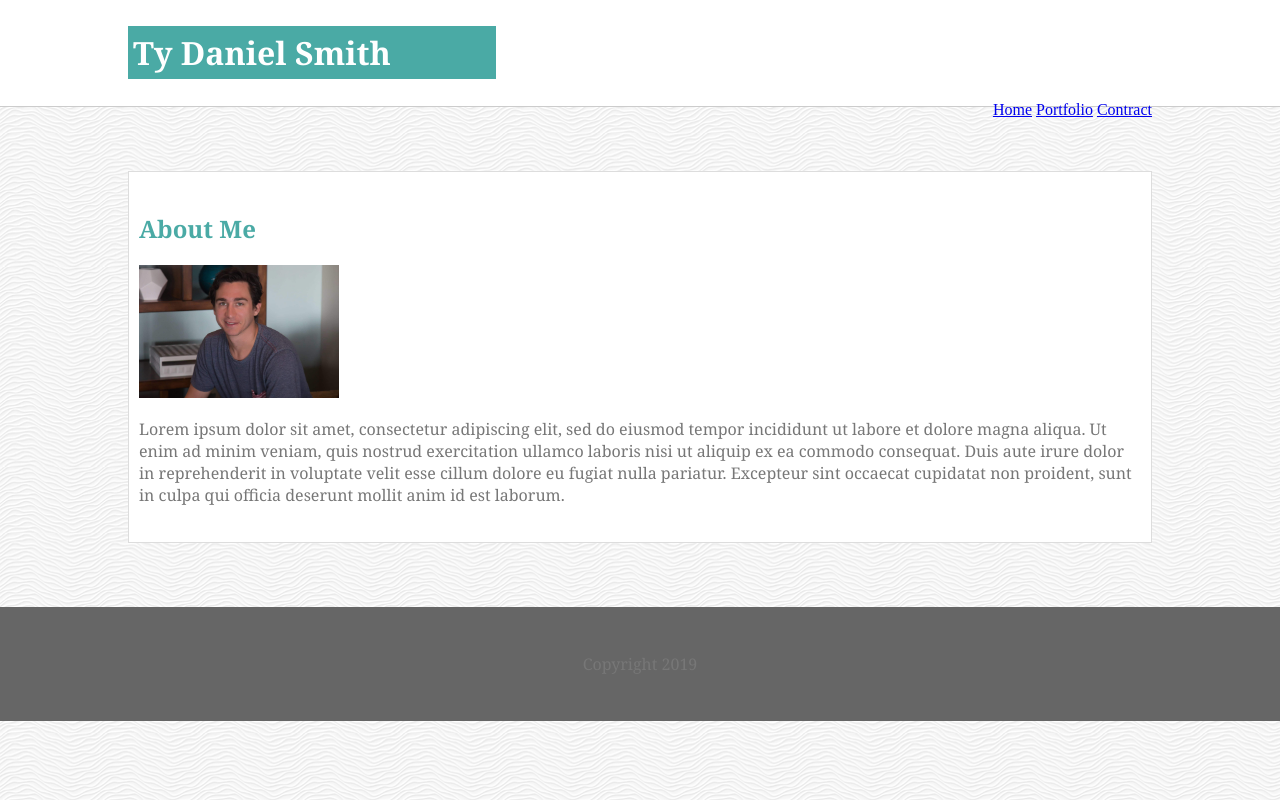
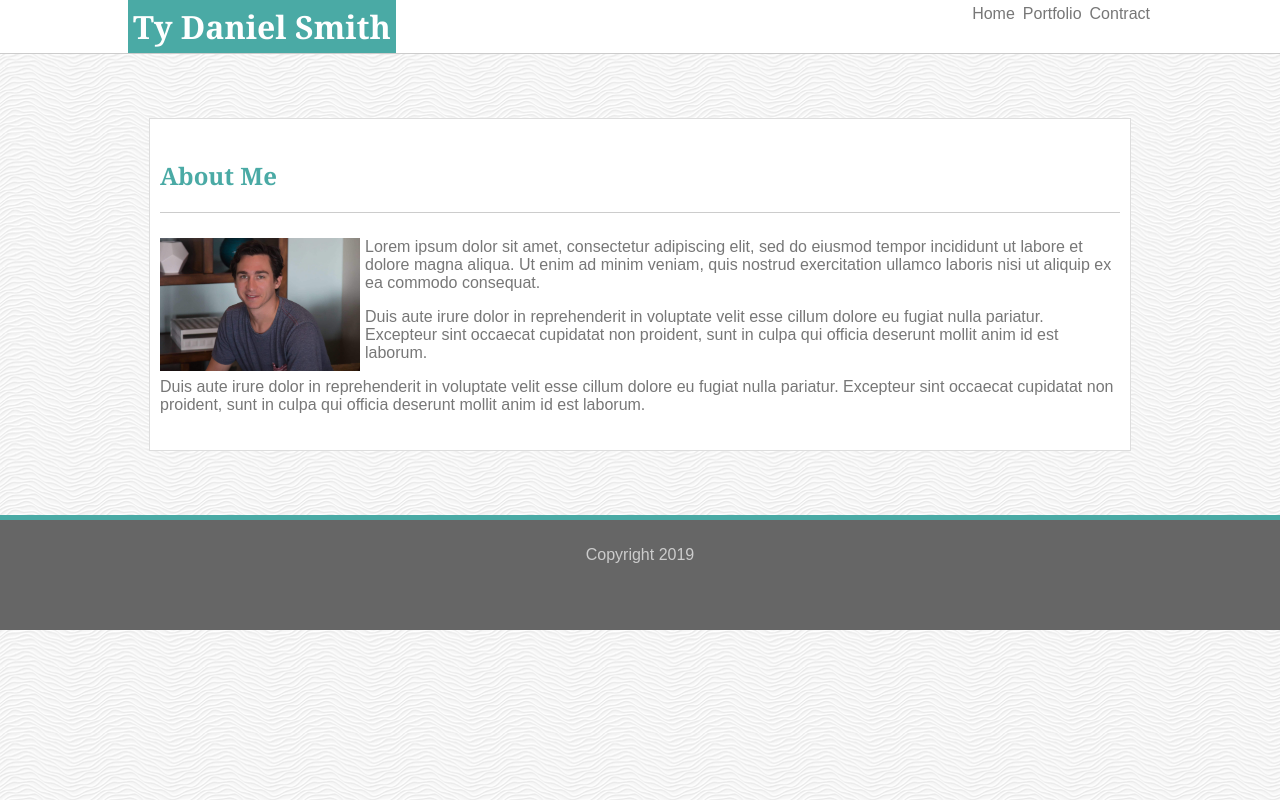
Before and after one commit to TyDSmith/basic-portfolio, a plain HTML site: page index.html in a window 1280 px wide. Drawn offline with Linux system fonts and the light colour scheme.

Commit message:
styling changes

```diff
--- a/assets/css/style.css
+++ b/assets/css/style.css
@@ -4,7 +4,11 @@ h1, h2, h3, h4, h5, h6{
     color: #4aaaa5;
 }
 p {
-    font-family: 'Georgia', Times, Times New Roman, serif;
+    font-family: 'Arial', 'Helvetica Neue', Helvetica, sans-serif;
+    color: #777777;
+}
+a {
+    font-family: 'Arial', 'Helvetica Neue', Helvetica, sans-serif;
     color: #777777
 }
 /*======== Inserting this to make header and footer full-width ========*/
@@ -23,8 +27,8 @@ html, body {
 
     background: #ffffff;
     padding: 5px 10%;
-
     border-bottom: solid 1px #cccccc;
+    min-height: 25px;
 }
 
 .header-name {
@@ -32,27 +36,52 @@ html, body {
     width: 35%;
     padding: 5px;
     background: #4aaaa5;
+    display: inline;
 }
 .header .main-menu {
     float: right;
+    display: inline;
+}
+
+.main-menu a{
+    text-decoration: none;
+    color: #777777;
+    padding: 5px 2px;
+}
+
+.main-menu a:hover{
+
 }
 /*======== Content ========*/
 
 .content{
     background: white;
-    margin: 5% 10%;
+    /* margin: 5% 10%; */
+    margin: 5% auto;
+    max-width: 960px;
     padding: 20px 10px;
     border: solid 1px #dddddd;
 }
 
-.content .content-header   {
-
+.content img {
+float: left;
+padding-right: 5px;
 }
 
+.content-header{
+border-bottom: solid 1px #cccccc;
+margin-bottom: 25px;
+}
 /*======== Footer ========*/
 
 .footer {
     text-align: center;
     background: #666666;
-    padding: 30px 0;
+    padding: 10px 0;
+    min-height: 90px;
+    border-top: solid 5px #4aaaa5;
 }
+
+.footer p{
+color: #cccccc;
+}
--- a/index.html
+++ b/index.html
@@ -15,9 +15,11 @@
             <h1 class="header-name">Ty Daniel Smith</h1>
 
         <span class="main-menu">
-            <a href="/index.html">Home</a>
-            <a href="/portfolio.html">Portfolio</a>
-            <a href="/contact.html">Contract</a>
+
+                <a href="/index.html">Home</a>
+                <a href="/portfolio.html">Portfolio</a>
+                <a href="/contact.html">Contract</a>
+
         </span>
     </div>
     <div class="home-content content">
@@ -25,7 +27,15 @@
             <h2>About Me</h2>
         </div>
         <img src="assets/images/TySmithHeadshot.jpg" alt="Ty Smith Headshot" width="200" class="profile-picture">
-        <p> Lorem ipsum dolor sit amet, consectetur adipiscing elit, sed do eiusmod tempor incididunt ut labore et dolore magna aliqua. Ut enim ad minim veniam, quis nostrud exercitation ullamco laboris nisi ut aliquip ex ea commodo consequat. Duis aute irure dolor in reprehenderit in voluptate velit esse cillum dolore eu fugiat nulla pariatur. Excepteur sint occaecat cupidatat non proident, sunt in culpa qui officia deserunt mollit anim id est laborum.</p>
+        <p>
+            Lorem ipsum dolor sit amet, consectetur adipiscing elit, sed do eiusmod tempor incididunt ut labore et dolore magna aliqua. Ut enim ad minim veniam, quis nostrud exercitation ullamco laboris nisi ut aliquip ex ea commodo consequat.
+        </p>
+        <p>
+        Duis aute irure dolor in reprehenderit in voluptate velit esse cillum dolore eu fugiat nulla pariatur. Excepteur sint occaecat cupidatat non proident, sunt in culpa qui officia deserunt mollit anim id est laborum.
+        </p>
+        <p>
+        Duis aute irure dolor in reprehenderit in voluptate velit esse cillum dolore eu fugiat nulla pariatur. Excepteur sint occaecat cupidatat non proident, sunt in culpa qui officia deserunt mollit anim id est laborum.
+        </p>
     </div>
     <div class="footer">
             <p>Copyright 2019</p>
```
